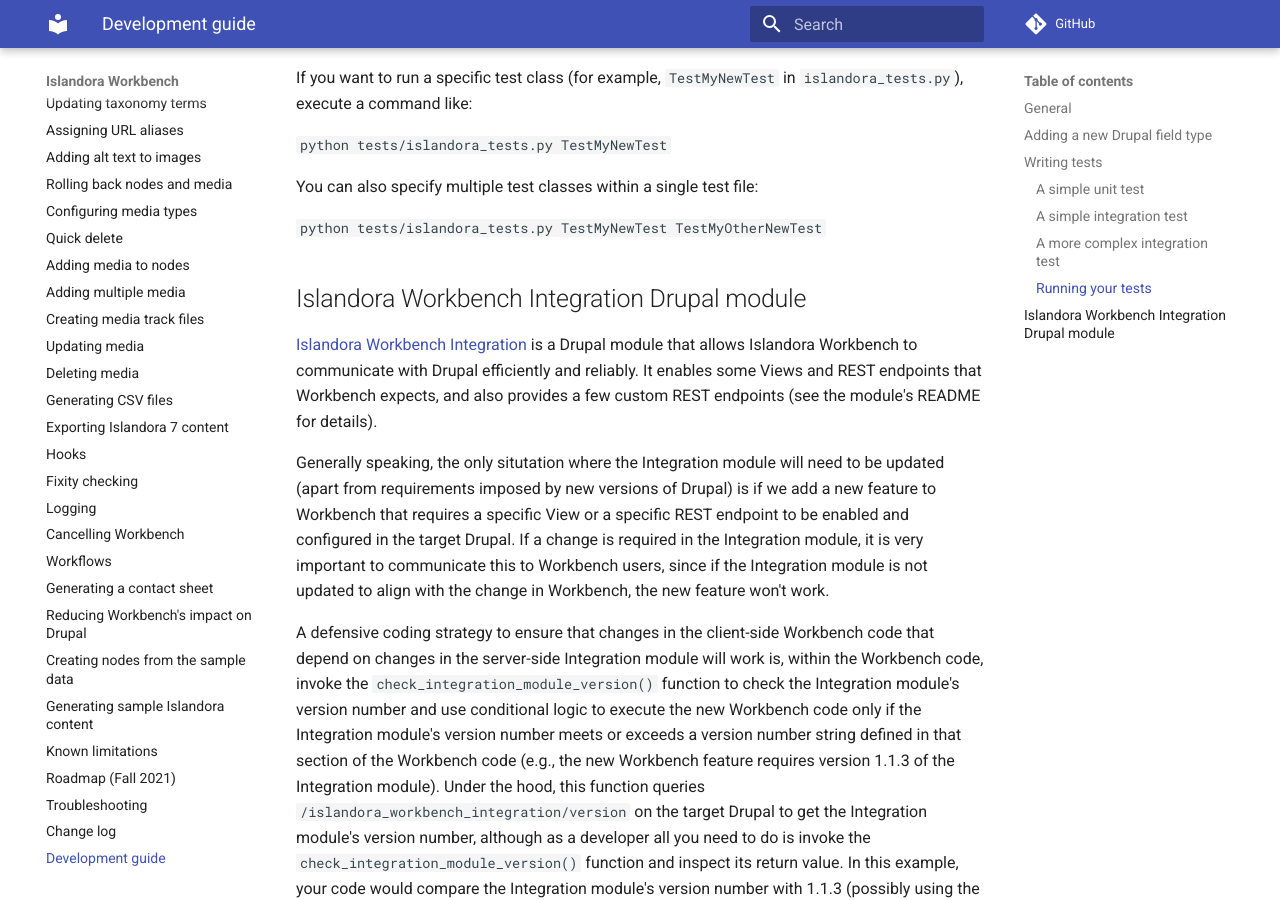
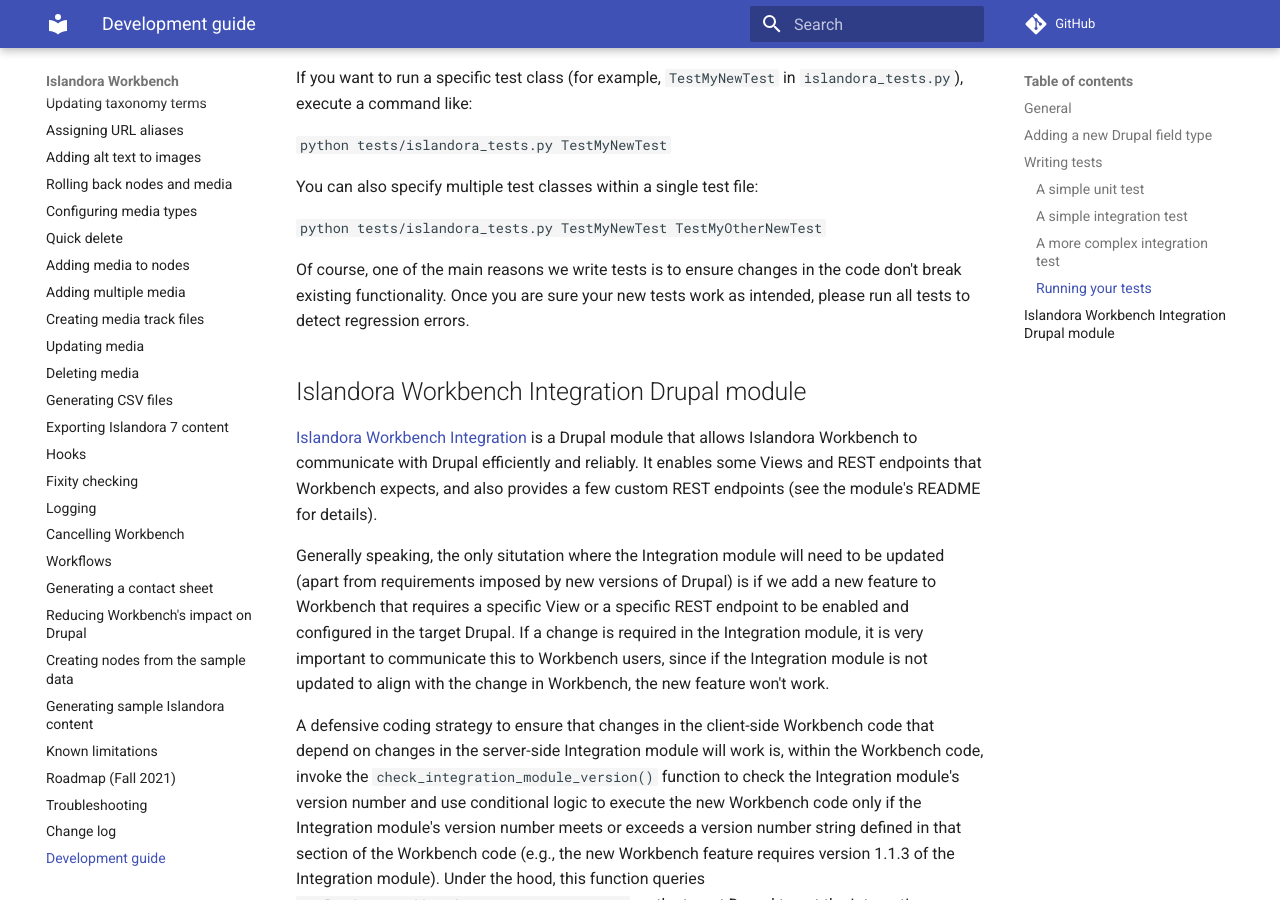
Before and after one commit to mjordan/islandora_workbench_docs, an MkDocs documentation site: the page built from docs/development_guide.md, in a window 1280 px wide and 900 px high, scrolled down 6406 px. Built offline with MkDocs 1.6.1 and Material for MkDocs 9.7.7, drawn with Linux system fonts in a browser that asks for light colours; comment, search, counter and statistics services are not loaded.

Commit message:
Added not about running tests.

```diff
--- a/docs/development_guide.md
+++ b/docs/development_guide.md
@@ -239,6 +239,8 @@
 
 `python tests/islandora_tests.py TestMyNewTest TestMyOtherNewTest`
 
+Of course, one of the main reasons we write tests is to ensure changes in the code don't break existing functionality. Once you are sure your new tests work as intended, please run all tests to detect regression errors.
+
 ## Islandora Workbench Integration Drupal module
 
 [Islandora Workbench Integration](https://github.com/mjordan/islandora_workbench_integration) is a Drupal module that allows Islandora Workbench to communicate with Drupal efficiently and reliably. It enables some Views and REST endpoints that Workbench expects, and also provides a few custom REST endpoints (see the module's README for details).
```
